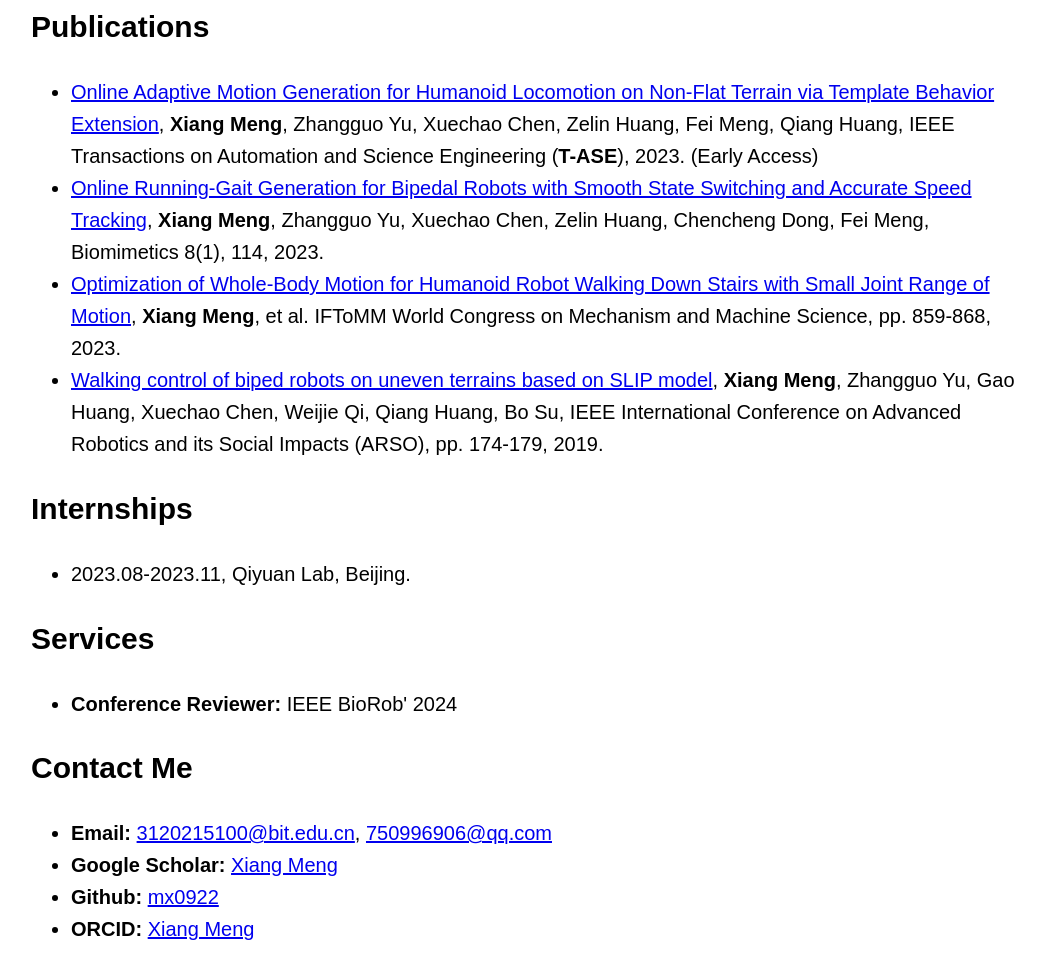
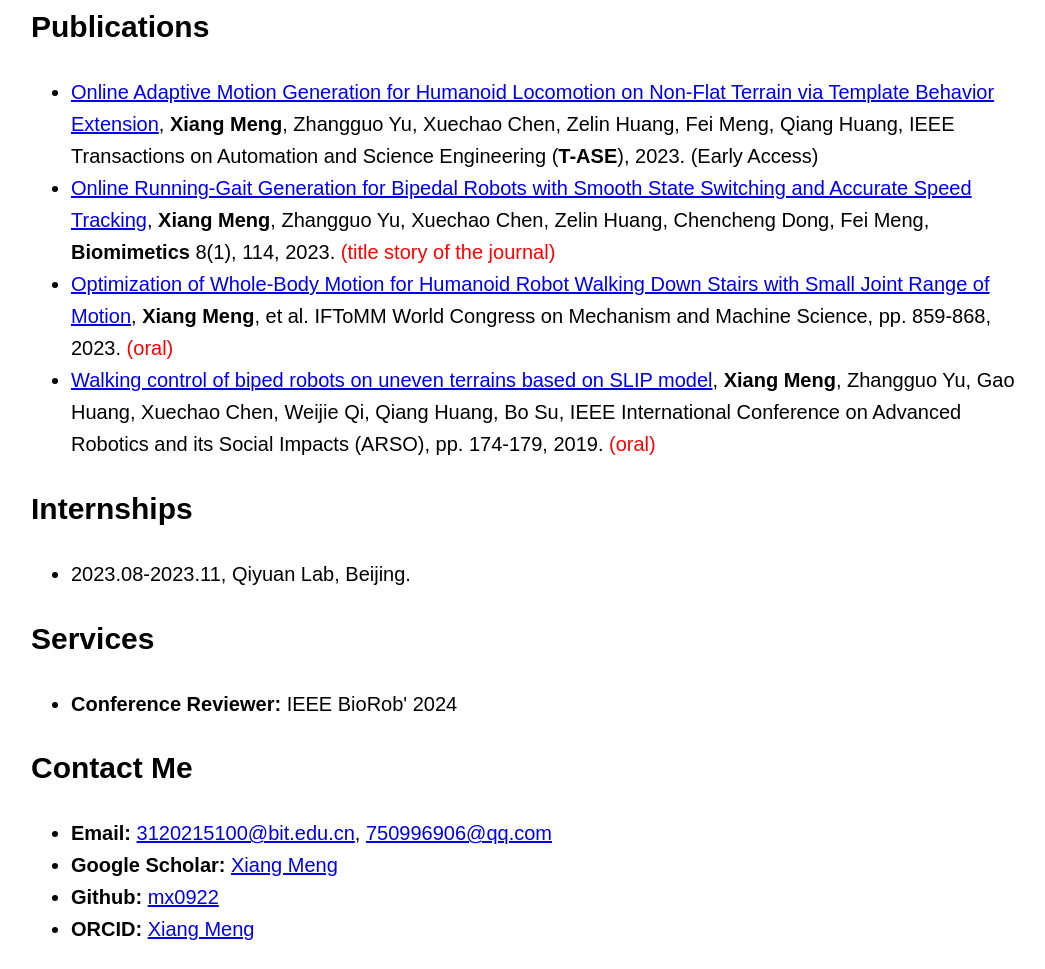
Before and after one commit to mx0922/mx0922.github.io, a plain HTML site: page index.html in a window 1280 px wide. Shown: the part 915-1884 px from the top of the page, without its empty margins (109-1154 px from the left). Drawn offline with Linux system fonts and the light colour scheme.

Commit message:
Update index.html

```diff
--- a/index.html
+++ b/index.html
@@ -110,9 +110,9 @@
             <h2>Publications</h2>
             <ul>
                 <li><a href="https://ieeexplore.ieee.org/abstract/document/10305536">Online Adaptive Motion Generation for Humanoid Locomotion on Non-Flat Terrain via Template Behavior Extension</a>, <b>Xiang Meng</b>, Zhangguo Yu, Xuechao Chen, Zelin Huang, Fei Meng, Qiang Huang, IEEE Transactions on Automation and Science Engineering (<b>T-ASE</b>), 2023. (Early Access)</li>
-				<li><a href="https://www.mdpi.com/2313-7673/8/1/114">Online Running-Gait Generation for Bipedal Robots with Smooth State Switching and Accurate Speed Tracking</a>, <b>Xiang Meng</b>, Zhangguo Yu, Xuechao Chen, Zelin Huang, Chencheng Dong, Fei Meng, Biomimetics 8(1), 114, 2023.</li>
-                <li><a href="https://link.springer.com/chapter/10.1007/978-3-031-45770-8_85">Optimization of Whole-Body Motion for Humanoid Robot Walking Down Stairs with Small Joint Range of Motion</a>, <b>Xiang Meng</b>, et al. IFToMM World Congress on Mechanism and Machine Science, pp. 859-868, 2023.</li>
-				<li><a href="https://ieeexplore.ieee.org/abstract/document/8948795">Walking control of biped robots on uneven terrains based on SLIP model</a>, <b>Xiang Meng</b>, Zhangguo Yu, Gao Huang, Xuechao Chen, Weijie Qi, Qiang Huang, Bo Su, IEEE International Conference on Advanced Robotics and its Social Impacts (ARSO), pp. 174-179, 2019.</li>
+				<li><a href="https://www.mdpi.com/2313-7673/8/1/114">Online Running-Gait Generation for Bipedal Robots with Smooth State Switching and Accurate Speed Tracking</a>, <b>Xiang Meng</b>, Zhangguo Yu, Xuechao Chen, Zelin Huang, Chencheng Dong, Fei Meng, <b>Biomimetics</b> 8(1), 114, 2023. <span style="color: red;">(title story of the journal)</span></li>
+                <li><a href="https://link.springer.com/chapter/10.1007/978-3-031-45770-8_85">Optimization of Whole-Body Motion for Humanoid Robot Walking Down Stairs with Small Joint Range of Motion</a>, <b>Xiang Meng</b>, et al. IFToMM World Congress on Mechanism and Machine Science, pp. 859-868, 2023. <span style="color: red;">(oral)</span></li>
+				<li><a href="https://ieeexplore.ieee.org/abstract/document/8948795">Walking control of biped robots on uneven terrains based on SLIP model</a>, <b>Xiang Meng</b>, Zhangguo Yu, Gao Huang, Xuechao Chen, Weijie Qi, Qiang Huang, Bo Su, IEEE International Conference on Advanced Robotics and its Social Impacts (ARSO), pp. 174-179, 2019. <span style="color: red;">(oral)</span></li>
             </ul>
         </section>
 
```
